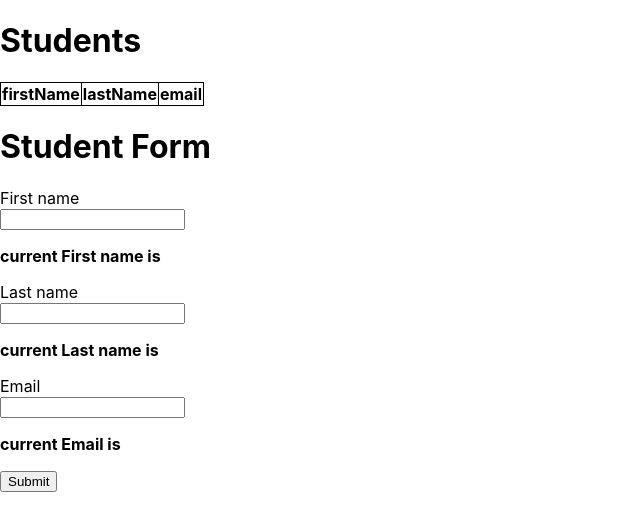
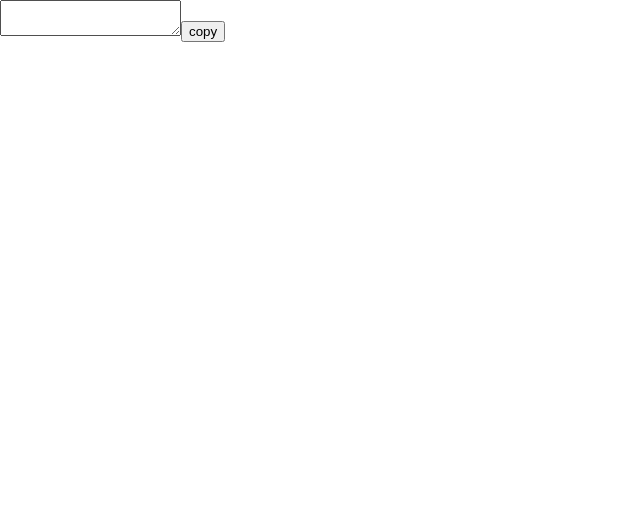
Before and after one commit to YehudaEdelstien/Schoolwork-JBH, a React (Create React App) app in the folder 05-react/react-app/: page / in a window 1280 px wide. Shown: the top 530 px of the page, without its empty margins (0-640 px from the left). Built offline with nearby package versions, Linux system fonts and the light colour scheme.

Commit message:
new schoolapp, copy, focus

```diff
--- a/05-react/react-app/package.json
+++ b/05-react/react-app/package.json
@@ -6,6 +6,7 @@
     "@testing-library/jest-dom": "^5.16.5",
     "@testing-library/react": "^13.4.0",
     "@testing-library/user-event": "^13.5.0",
+    "axios": "^1.3.6",
     "react": "^18.2.0",
     "react-dom": "^18.2.0",
     "react-scripts": "5.0.1",
--- a/05-react/react-app/public/index.html
+++ b/05-react/react-app/public/index.html
@@ -25,6 +25,7 @@
       Learn how to configure a non-root public URL by running `npm run build`.
     -->
     <title>React App</title>
+
   </head>
   <body>
     <noscript>You need to enable JavaScript to run this app.</noscript>
--- a/05-react/react-app/src/App.js
+++ b/05-react/react-app/src/App.js
@@ -1,6 +1,6 @@
 import './App.css';
 
-import {default as Component} from './Components/6/SchoolApp'
+import {default as Component} from './Components/7/Copy'
 function App() {
   return (
     <div>
--- a/05-react/react-app/src/Components/6/SchoolApp.jsx
+++ b/05-react/react-app/src/Components/6/SchoolApp.jsx
@@ -5,23 +5,20 @@ import SchoolForm from './SchoolForm';
 
 class SchoolApp extends Component {
     state = {
-        students: []
+        addingStudent: false
     }
 
-    addStudent = (studentObj) => {
-        console.log(studentObj)
-        this.setState(prevState => {
-            const studentArr = [...prevState.students]
-            studentArr.push(studentObj);
-            return { students: studentArr };
-        })
+    toggleAddStudent = () => {
+        this.setState({addingStudent: !this.state.addingStudent})
     }
 
     render() {
         return (
             <>
-                <StudentList students={this.state.students} />
-                <SchoolForm addStudent={this.addStudent} />
+                <link rel="stylesheet" href="https://cdn.jsdelivr.net/gh/yegor256/tacit@gh-pages/tacit-css-1.5.5.min.css" />
+
+                {!this.state.addingStudent && <StudentList students={this.state.students} toggleAddStudent={this.toggleAddStudent}/>}
+                {this.state.addingStudent && <SchoolForm addStudent={this.addStudent} toggleAddStudent={this.toggleAddStudent}/>}
             </>
         );
     }
--- a/05-react/react-app/src/Components/6/SchoolForm.jsx
+++ b/05-react/react-app/src/Components/6/SchoolForm.jsx
@@ -5,6 +5,7 @@ class SchoolForm extends Component {
         studentData: {
             firstName: "",
             lastName: "",
+            address: "",
             email: "",
         }
     }
@@ -12,13 +13,13 @@ class SchoolForm extends Component {
     inputFieldData = {
         firstName: { labelText: "First name", type: "text", defaultValue: "", },
         lastName: { labelText: "Last name", type: "text", defaultValue: "", },
+        address: { labelText: "Address", type: "text", defaultValue: "", },
         email: { labelText: "Email", type: "email", defaultValue: "", },
     }
 
     updateValue = ({ target }) => {
-        const newStudentData = { ...this.state.studentData };
-        const oldValue = newStudentData[target.name]
-        const newValue = typeof oldValue === "string" ? target.value : parseInt(target.value);
+        const newStudentData = { ...this.state.studentData};
+        const newValue = target.value;
         newStudentData[target.name] = newValue;
         this.setState({ studentData: newStudentData })
     }
@@ -48,23 +49,34 @@ class SchoolForm extends Component {
         )
     }
 
-
     addNewStudent = (e) => {
         e.preventDefault();
-        this.props.addStudent(this.state.studentData);
-        const newStudentData = { ...this.state.studentData };
-        for (const key in newStudentData) {
-            newStudentData[key] = this.inputFieldData[key].defaultValue;
-        }
-        this.setState({ studentData: newStudentData });
+
+        const {firstName, lastName, address, email} = this.state.studentData;
+        fetch("https://629e0de33dda090f3c126d46.mockapi.io/students", {
+            method: "POST",
+            body: JSON.stringify({name: firstName + " " + lastName, address, email: email}),
+            headers: {
+                "Content-type": "application/json; charset=UTF-8",
+            },
+        })
+        .then(res => {
+            this.props.toggleAddStudent();
+            if(!res.ok){
+                throw new Error ("Couldn't add student!")
+            }
+        })
+        .catch(error => console.error(error))
     }
+
 
     render() {
         return (
             <form autoComplete="off" onSubmit={this.addNewStudent}>
                 <h1>Student Form</h1>
                 {this.getInputFieldJSXArray()}
-                <button>Submit</button>
+                <button type="submit">Submit</button>
+                <button type="button" onClick={this.props.toggleAddStudent}>Cancel</button>
             </form>
         );
 
--- a/05-react/react-app/src/Components/6/StudentList.jsx
+++ b/05-react/react-app/src/Components/6/StudentList.jsx
@@ -1,33 +1,84 @@
-function StudentList(props) {
-    let { students } = props;
-    students = students.sort((a, b) => a.firstName.localeCompare(b.firstName));
+import React, { Component } from 'react';
 
-    const tableColumnNames = ["firstName", "lastName", "email",]
+class StudentList extends Component {
+
+    state = { students: [] }
+
+    componentDidMount() {
+        this.getStudentsFromServer()
+    }
+
+    getStudentsFromServer = async () => {
+        const studentsArr = await fetch("https://629e0de33dda090f3c126d46.mockapi.io/students").then(res => res.json())
+        studentsArr.sort((a, b) => a.name.localeCompare(b.name));
+        this.setState({
+            students: studentsArr,
+        })
+    }
+
+    deleteStudentData = async ({ target }) => {
+        try {
+            const deleteRequest = await fetch("https://629e0de33dda090f3c126d46.mockapi.io/students/" + target.value, {
+                method: "DELETE",
+                headers: {
+                    "Content-type": "application/json; charset=UTF-8",
+                },
+            })
+            if (!deleteRequest.ok){
+                throw new Error("Couldn't erase student!")
+            }
+            this.getStudentsFromServer();
+        } catch (e){
+            console.error(e);
+        }
+    }
+
+    render() {
+        let { students } = this.state;
+
+        return (
+            <>
+                <h1>Students</h1>
+                <StudentTable students={students} deleteStudentData={this.deleteStudentData} />
+
+                <button onClick={this.props.toggleAddStudent}>Add student</button>
+            </>
+        );
+
+    }
+}
+
+function StudentTable(props) {
+    const { students, deleteStudentData } = props;
+
+    const tableColumnNames = ["name", "address", "email", "delete"]
 
     return (
         <>
-            <h1>Students</h1>
-            <table style={{ borderCollapse: "collapse" }}>
+            <table>
                 <thead>
                     <tr>
-                        {tableColumnNames.map(rowName => <th style={{ border: "1px solid black" }} key={rowName}>{rowName}</th>)}
+                        {tableColumnNames.map(rowName => <th key={rowName}>{rowName}</th>)}
                     </tr>
                 </thead>
 
                 <tbody>
-                    {students.map((student) => {
-                        const { firstName, lastName, email, } = student
-                        const studentDataArr = [firstName, lastName, email,]
+                    {students.map((student, index) => {
+                        const { name, address, email, id, } = student;
+                        const studentDataArr = [name, address, email,]
                         return (
-                            <tr>
-                                {studentDataArr.map(data => <td style={{ border: "1px solid black" }}>{data}</td>)}
+                            <tr key={id}>
+                                {studentDataArr.map((data, index) => <td key={id + " " + index}>{data}</td>)}
+                                <td>
+                                    <button onClick={deleteStudentData} value={id}>X</button>
+                                </td>
                             </tr>
                         )
                     })}
                 </tbody>
             </table>
         </>
-    );
+    )
 }
 
 export default StudentList;
--- /dev/null
+++ b/05-react/react-app/src/Components/7/Copy.js
@@ -0,0 +1,26 @@
+import React, { Component } from 'react';
+
+class Copy extends Component {
+    state = { textValue: "" }
+
+    updateValue = ({ target }) => {
+        this.setState({
+            textValue: target.value,
+        })
+    }
+
+    copyValue = () => {
+        navigator.clipboard.writeText(this.state.textValue)
+    }
+
+    render() {
+        const { textValue } = this.state
+        return (
+            <div>
+                <textarea value={textValue} onChange={this.updateValue}></textarea>
+                <button onClick={this.copyValue}>copy</button>
+            </div>);
+    }
+}
+
+export default Copy;
```
Also changed, not shown: 05-react/react-app/src/Components/7/Focus.js (added, +21 -0 lines), 1 other file (tests, documents, lock files or other folders).
